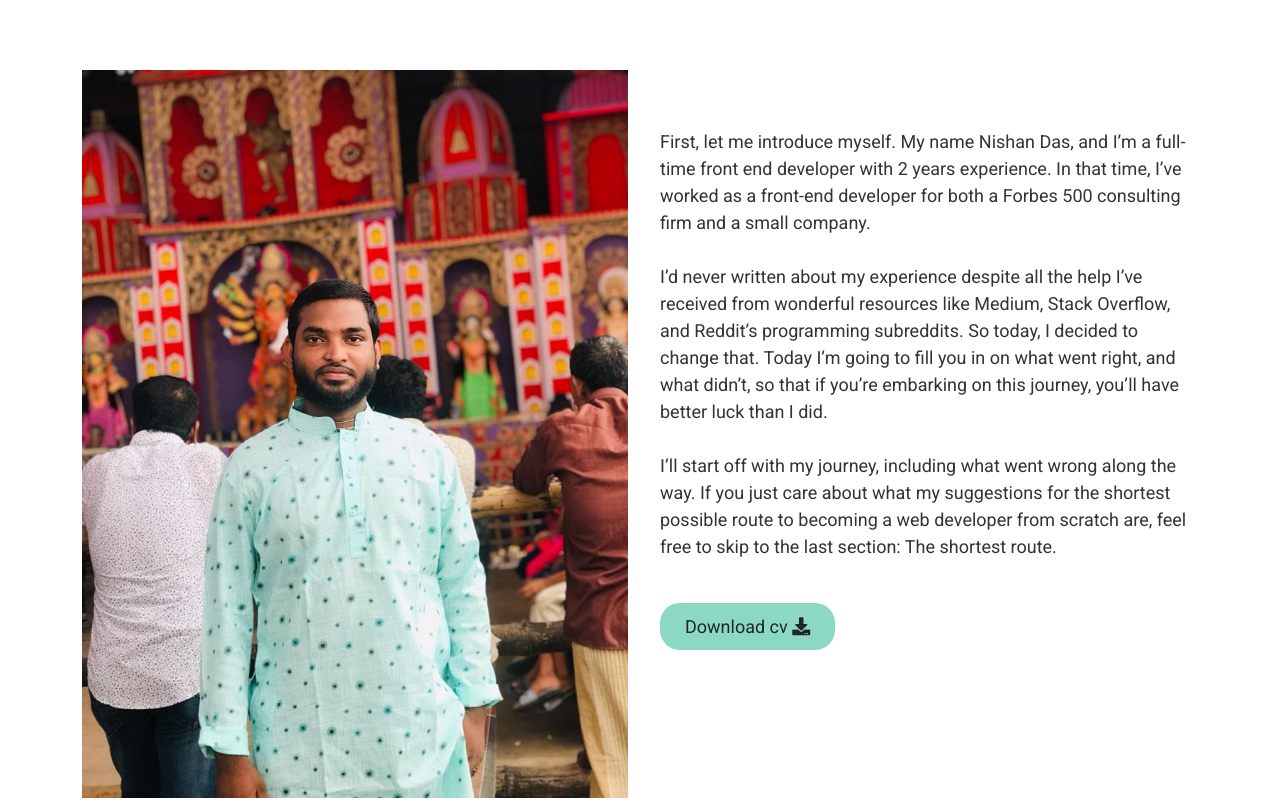
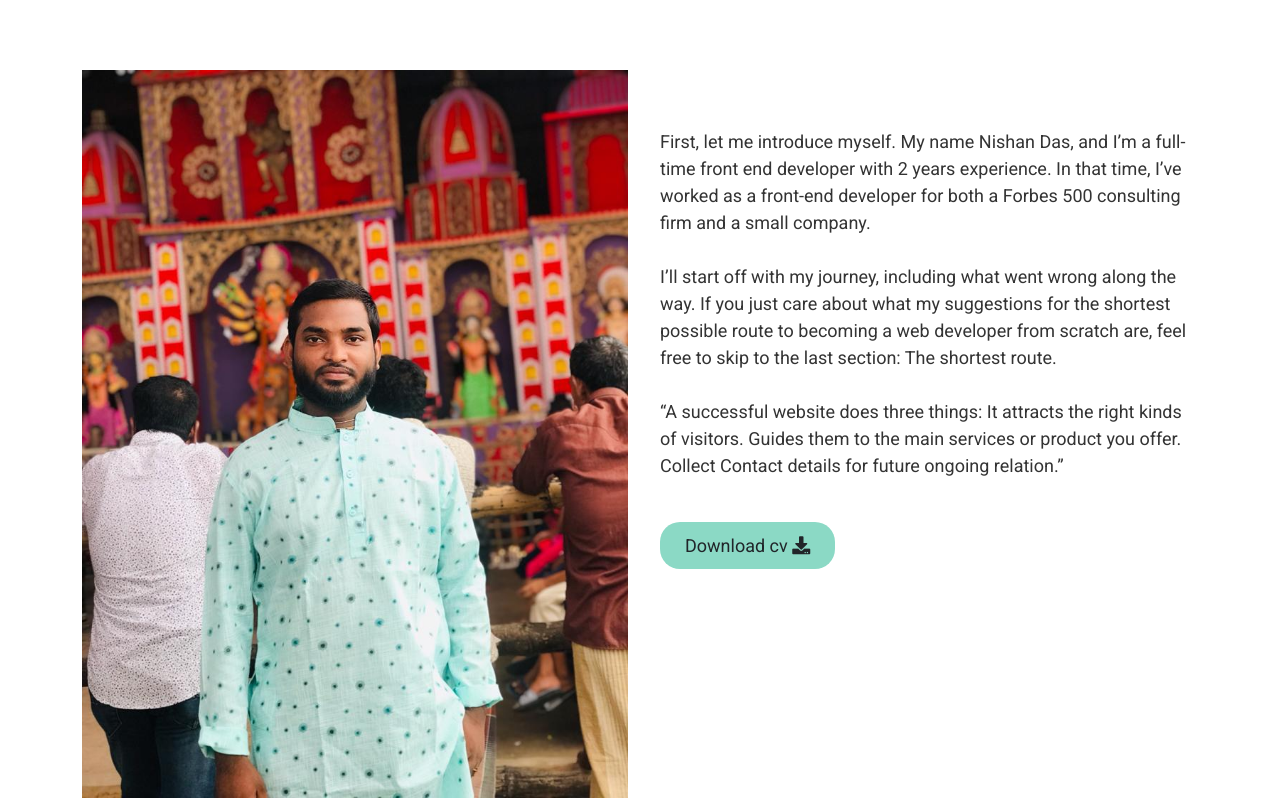
Before and after one commit to NISHAN75/portfolio-nishan.com, a plain HTML site: page index.html in a window 1280 px wide. Shown: the part 940-1748 px from the top of the page. Drawn offline with nearby package versions, Linux system fonts and the light colour scheme.

Commit message:
again added

```diff
--- a/index.html
+++ b/index.html
@@ -111,8 +111,11 @@
                         <div class="about-caption">
                             <div class="about-inner-caption p-2 mt-50">
                                 <p>First, let me introduce myself. My name Nishan Das, and I’m a full-time front end developer with 2 years experience. In that time, I’ve worked as a front-end developer for both a Forbes 500 consulting firm and a small company.<br><br>
-                                    I’d never written about my experience despite all the help I’ve received from wonderful resources like Medium, Stack Overflow, and Reddit’s programming subreddits. So today, I decided to change that. Today I’m going to fill you in on what went right, and what didn’t, so that if you’re embarking on this journey, you’ll have better luck than I did.<br><br>
                                     I’ll start off with my journey, including what went wrong along the way. If you just care about what my suggestions for the shortest possible route to becoming a web developer from scratch are, feel free to skip to the last section: The shortest route.<br><br>
+                                    “A successful website does three things:
+                                    It attracts the right kinds of visitors.
+                                    Guides them to the main services or product you offer.
+                                    Collect Contact details for future ongoing relation.”<br><br>
                                 </p>
                                     <a class="btn" href="#">Download cv <i class="fas fa-download"></i> </a>
                             </div>
```
